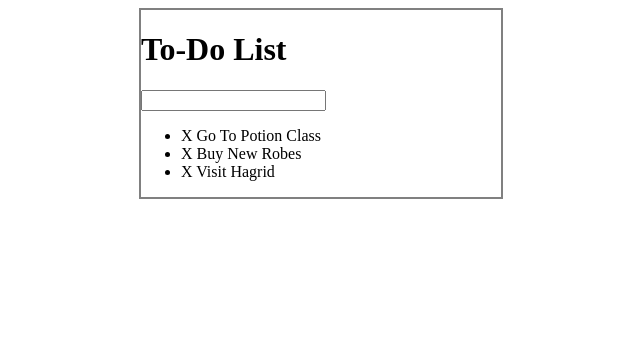
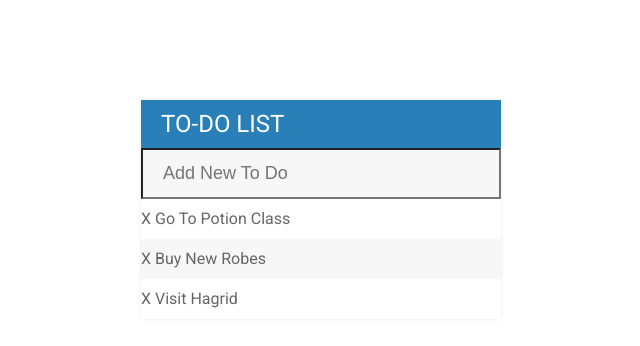
Before and after one commit to sergimarquez/to-do-list, a plain HTML site: page index.html in a window 1280 px wide. Shown: the whole page, without its empty margins (319-959 px from the left). Drawn offline with Linux system fonts and the light colour scheme.

Commit message:
Styling 1

```diff
--- a/assets/css/todos.css
+++ b/assets/css/todos.css
@@ -1,8 +1,58 @@
+body {
+	font-family: 'Roboto', sans-serif;
+}
+
 #container {
 	width: 360px;
-	margin: 0 auto;
-	border: 2px solid grey;
+	margin: 100px auto;
+	background-color: #F7F7F7;
+	box-shadow: 0 0 3px rgba(0, 0, 0, 0.1);
 }
+
+h1 {
+	background-color: #2980b9;
+	margin: 0;
+	padding: 10px 20px;
+	color: #FFF;
+	font-size: 24px;
+	font-weight: normal;
+	text-transform: uppercase;
+}
+
+input {
+	font-size: 18px;
+	background-color: #F7F7F7;
+	width: 100%;
+	padding: 13px 13px 13px 20px;
+	box-sizing: border-box;
+	color: #2980b9;
+}
+
+input:focus {
+	background: #FFF;
+	border: 3px solid #2980b9;
+	outline: none;
+}
+
+
+ul {
+	list-style: none;
+	margin: 0;
+	padding: 0;
+}
+
+li {
+	background-color: #FFF;
+	height: 40px;
+	line-height: 40px;
+	color: #666;
+}
+
+li:nth-child(2n){
+	background-color: #F7F7F7;
+}
+
+
 
 .completed {
 	color: gray;
--- a/index.html
+++ b/index.html
@@ -3,18 +3,20 @@
 <head>
 	<title>To-Do List</title>
 	<link rel="stylesheet" type="text/css" href="assets/css/todos.css">
+	<link href="https://fonts.googleapis.com/css?family=Roboto" rel="stylesheet">
 	<script type="text/javascript" src="assets/js/lib/jquery-3.2.1.min.js"></script>
 </head>
 <body>
 	<div id="container">
 		<h1>To-Do List</h1>
-		<input type="text" name="">
+		<input type="text" placeholder="Add New To Do">
 
 		<ul>
 			<li><span>X</span> Go To Potion Class</li>
 			<li><span>X</span> Buy New Robes</li>
 			<li><span>X</span> Visit Hagrid</li>
 		</ul>
+	</div>
 
 <script type="text/javascript" src="assets/js/todos.js"></script>
 </body>
```
